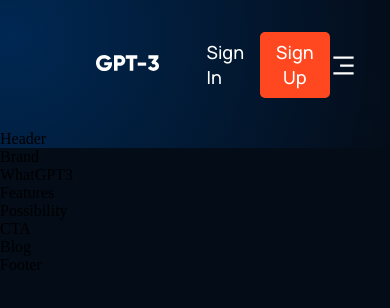
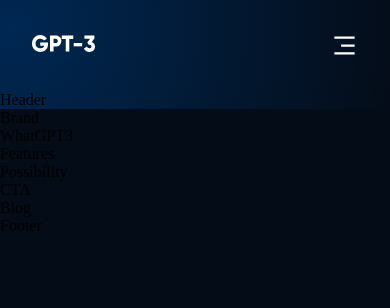
Before and after one commit to zubbyzillion/React-Landing-Page, a React (Vite) app: page / in a window 390 px wide. Shown: the top 308 px of the page. Built offline with nearby package versions, Linux system fonts and the light colour scheme.

Commit message:
Header Completed

```diff
--- a/src/components/navbar/navbar.css
+++ b/src/components/navbar/navbar.css
@@ -62,7 +62,7 @@
     cursor: pointer;
 }
 
-.gpt3__navbar0-menu {
+.gpt3__navbar-menu {
     margin-left: 1rem;
 
     display: none;
@@ -108,3 +108,27 @@
         display: flex;
     }
 }
+
+@media screen and (max-width: 700px) {
+    .gpt3__navbar {
+        padding: 2rem 4rem;
+    }
+}
+
+@media screen and (max-width: 550px) {
+    .gpt3__navbar {
+        padding: 2rem;
+    }
+
+    .gpt3__navbar-sign {
+        display: none;
+    }
+
+    .gpt3__navbar-menu_container {
+        top: 20px;
+    }
+
+    .gpt3__navbar-menu_container-links-sign {
+        display: block;
+    }
+}
```
